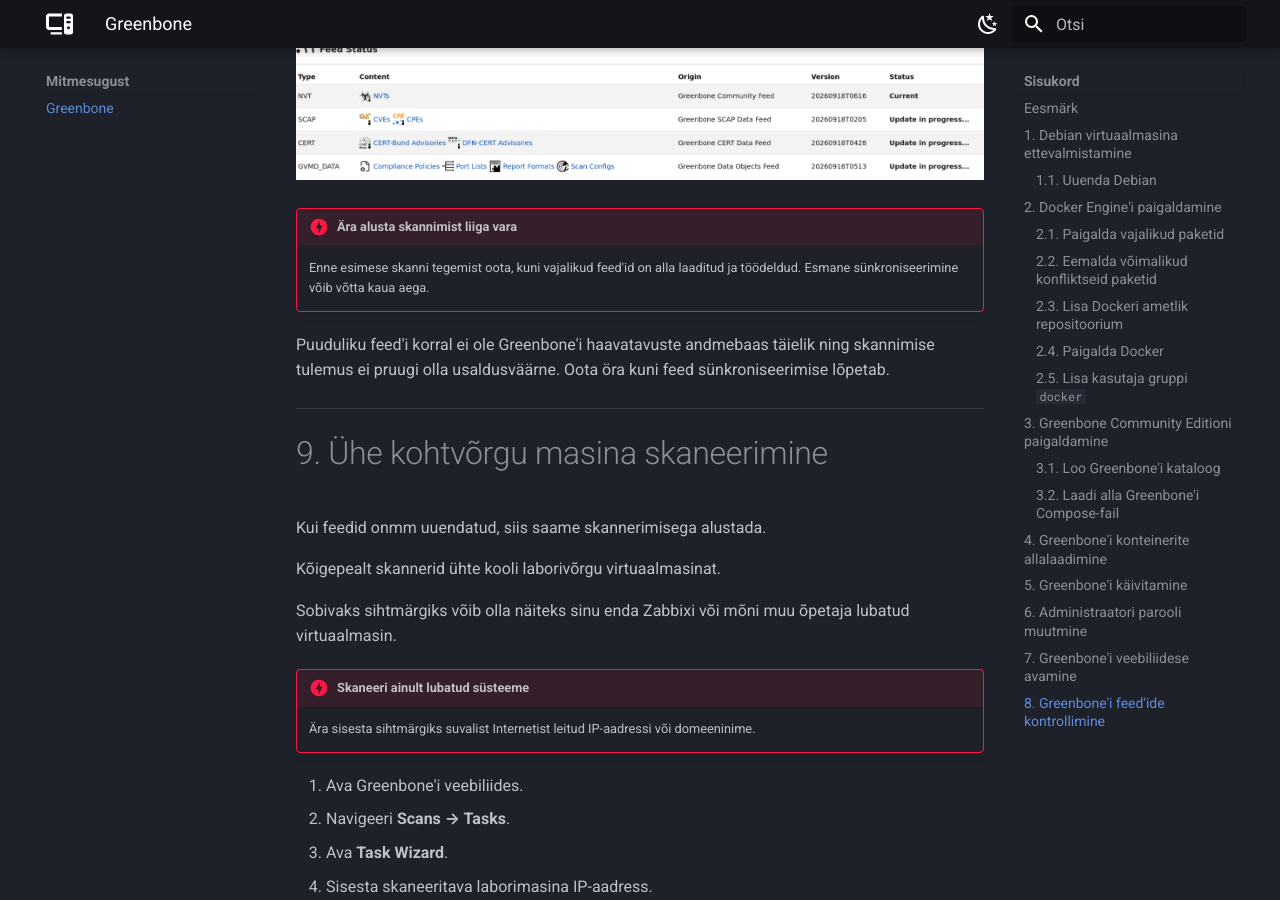
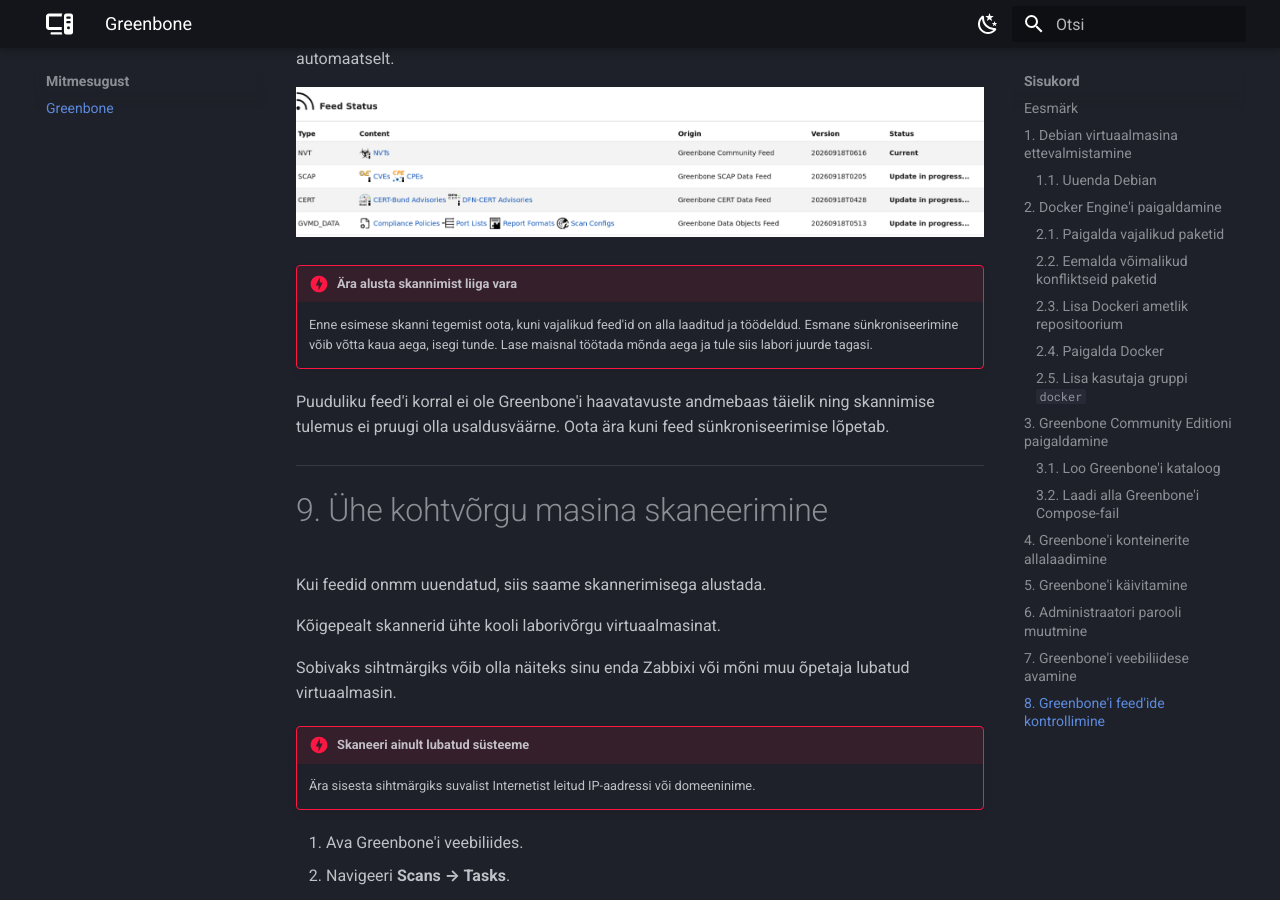
Before and after one commit to priitpaap/priitpaap.github.io, an MkDocs documentation site: the page built from docs/mitmesugust/greenbone.md, in a window 1280 px wide and 900 px high, scrolled down 6622 px. Built offline with MkDocs 1.6.1 and Material for MkDocs 9.7.7, drawn with Linux system fonts in a browser that asks for light colours; some of the changed text lies outside the part shown.

Commit message:
Uuendatud greenbone.md

```diff
--- a/docs/mitmesugust/greenbone.md
+++ b/docs/mitmesugust/greenbone.md
@@ -321,10 +320,10 @@
 
 !!! danger "Ära alusta skannimist liiga vara"
     Enne esimese skanni tegemist oota, kuni vajalikud feed'id on alla laaditud ja töödeldud.
-    Esmane sünkroniseerimine võib võtta kaua aega.
+    Esmane sünkroniseerimine võib võtta kaua aega, isegi tunde. Lase maisnal töötada mõnda      aega ja tule siis labori juurde tagasi.
 
 Puuduliku feed'i korral ei ole Greenbone'i haavatavuste andmebaas
-täielik ning skannimise tulemus ei pruugi olla usaldusväärne. Oota öra kuni feed sünkroniseerimise lõpetab.
+täielik ning skannimise tulemus ei pruugi olla usaldusväärne. Oota ära kuni feed sünkroniseerimise lõpetab.
 
 ------------------------------------------------------------------------
 
```
Also changed, not shown: other parts of docs/mitmesugust/greenbone.md (+2 -3 lines).
